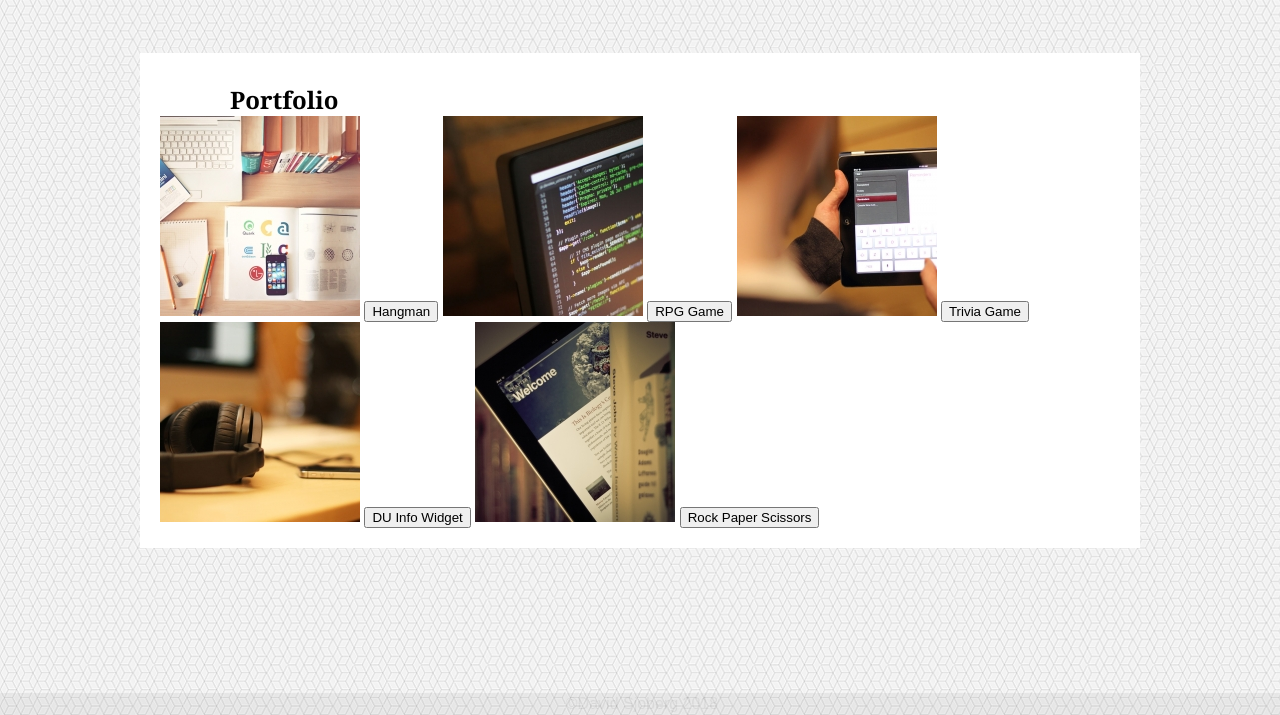
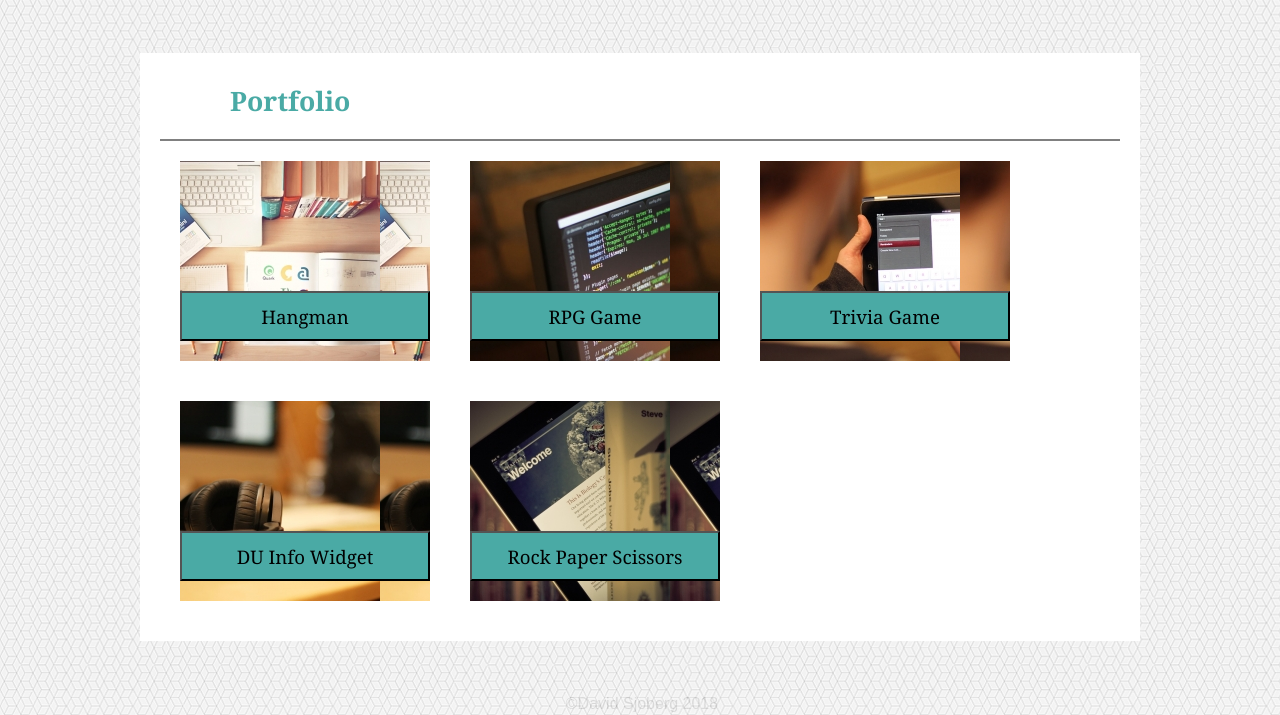
Before and after one commit to daveysjobey/Basic-Portfolio, a plain HTML site: page portfolio.html in a window 1280 px wide. Shown: the part 85-800 px from the top of the page. Drawn offline with Linux system fonts and the light colour scheme.

Commit message:
Fix for Portfolio

```diff
--- a/assets/css/style.css
+++ b/assets/css/style.css
@@ -24,6 +24,9 @@ h1{
     text-align: right;
     padding: 35px 0px 20px 0px;
     margin: 0px auto;
+    padding: 20px;
+    text-decoration: none
+
 }
 a{
     padding: 20px;
@@ -52,13 +55,25 @@ header{
     background-color: #ffffff;
     margin: 60px auto 0 auto;
     padding:20px;
+    position: relative;
+    overflow: hidden;
+
+
 }
 
+
 h3{
-    font-size: 18pt;
-    padding: 10px 20px 0px 70px;
+    font-size: 20pt;
+    padding: 10px 20px 20px 70px;
     font-family: Georgia, 'Times New Roman', Times, serif;
     margin: 0px;
+    color: #4aaaa5;
+    border-bottom: 2px;
+    border-bottom-color: gray;
+    border-bottom-style: solid;
+
+
+
 
 }
 #Portrait{
@@ -75,11 +90,94 @@ h3{
 
 
 }
+#placeimg1{
+    position: relative;
+    width: 250px;
+    height: 200px;
+    background-image: url(../images/placeimg1.jpg);
+    margin: 20px;
+    float: left;
+
+
+}
+#placeimg2{
+    position: relative;
+    width: 250px;
+    height: 200px;
+    background-image: url(../images/placeimg2.jpg);
+    margin: 20px;
+    float: left;
+
+
+}
+#placeimg3{
+    position: relative;
+    width: 250px;
+    height: 200px;
+    background-image: url(../images/placeimg3.jpg);
+    margin: 20px;
+    float: left;
+
+
+}
+#placeimg4{
+    position: relative;
+    width: 250px;
+    height: 200px;
+    background-image: url(../images/placeimg4.jpg);
+    margin: 20px;
+    float: left;
+
+
+}
+#placeimg5{
+    position: relative;
+    width: 250px;
+    height: 200px;
+    background-image: url(../images/placeimg5.jpg);
+    margin: 20px;
+    float: left;
+
+
+}
+
+.container{
+    width: 500px;
+    height: 1000px;
+    position: relative;
+}
+
+#buttlink{
+    color: black;
+    font-size: 14pt;
+    font-family: Georgia, 'Times New Roman', Times, serif;
+}
+
+button{
+
+    position: absolute;
+    background-color:#4aaaa5;
+    width:250px;
+    height:50px;
+    margin: 0px;
+    bottom: 20px;
+
+}
+button:hover{
+    background-color: #8dd1e4;
+    transition: 200ms;
+    box-shadow: 0 12px 16px 0 rgba(0,0,0,0.24), 0 17px 50px 0 rgba(0,0,0,0.19);
+}
+button:active{
+    color: blanchedalmond;
+
+}
+
 
 footer{
     position: fixed;
     text-align: center;
-    background-color:gray;
+    background-color:#ffffff;
     opacity: 10%;
     width: 100%;
     padding: 2px;
@@ -88,7 +186,3 @@ footer{
     bottom:0;
 
 }
-
-
-
-}
--- a/portfolio.html
+++ b/portfolio.html
@@ -23,32 +23,35 @@
         <h3>
             Portfolio
         </h3>
+        <div id="placeimg1">
+            <button href="https://google.com">
+                <a id="buttlink" href="http://bit.ly/2RwVuc9">Hangman</a>
+            </button>
+        </div>
 
-        <img class="portimg" src="assets/images/placeimg1.jpg" alt= "Hangman">
-        <button>
-            Hangman
-        </button>
+        <div id="placeimg2">
+            <button href="https://google.com">
+                <a id="buttlink" href="http://bit.ly/2RuOjkQ">RPG Game</a>
+            </button>
+        </div>
 
-        <img class="portimg" src="assets/images/placeimg2.jpg" alt= "RPG Game">
-        <button>
-            RPG Game
-        </button>
+        <div id="placeimg3">
+            <button href="https://google.com">
+                <a id="buttlink" href="http://bit.ly/2RBDOfM">Trivia Game</a>
+            </button>
+        </div>
 
-        <img class="portimg" src="assets/images/placeimg3.jpg" alt="Trivia Game">
-        <button>
-            Trivia Game
-        </button>
+        <div id="placeimg4">
+            <button href="https://google.com">
+                <a id="buttlink" href="http://bit.ly/2RvD9MO">DU Info Widget</a>
+            </button>
+        </div>
 
-        <img class="portimg" src="assets/images/placeimg4.jpg" alt="DU Info Widget">
-        <button>
-            DU Info Widget
-        </button>
-
-        <img class="portimg" src="assets/images/placeimg5.jpg" alt="Rock Paper Scissors">
-        <button>
-            Rock Paper Scissors
-        </button>
-    </div>
+        <div id="placeimg5">
+            <button href="https://google.com">
+                <a id="buttlink" href="http://bit.ly/2Rxon8q">Rock Paper Scissors</a>
+            </button>
+        </div>
 
     <footer>
         &copy;David Sjoberg 2018
```
Also changed, not shown: 2 other files.
